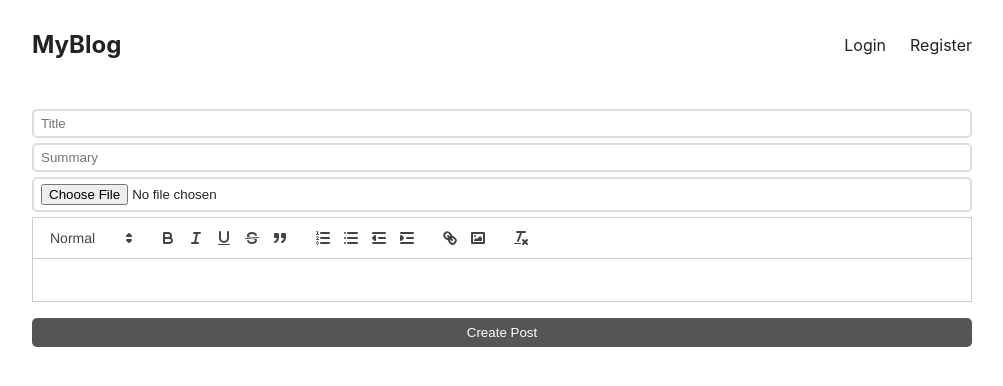
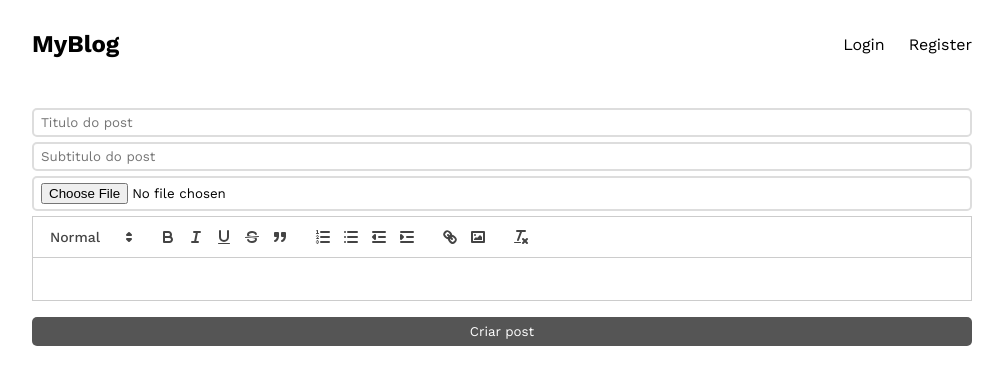
Before and after one commit to Vittor-Emanoel/blog_front, a React (Vite) app: page /create in a window 1280 px wide. Shown: the top 386 px of the page, without its empty margins (138-1141 px from the left). Built offline with nearby package versions, Linux system fonts and the light colour scheme; no server answers.

Commit message:
FEAT: add new font and rename placeholder input create post

```diff
--- a/index.html
+++ b/index.html
@@ -2,9 +2,12 @@
 <html lang="en">
   <head>
     <meta charset="UTF-8" />
+    <link rel="preconnect" href="https://fonts.googleapis.com">
     <link rel="icon" type="image/svg+xml" href="/vite.svg" />
     <meta name="viewport" content="width=device-width, initial-scale=1.0" />
-    <title>Vite + React</title>
+    <link rel="preconnect" href="https://fonts.gstatic.com" crossorigin>
+    <link href="https://fonts.googleapis.com/css2?family=Work+Sans:wght@100;200;300;400;500;600;700;800&display=swap" rel="stylesheet">
+    <title>Blog</title>
   </head>
   <body>
     <div id="root"></div>
--- a/src/App.css
+++ b/src/App.css
@@ -1,11 +1,12 @@
 * {
   box-sizing: border-box;
+  font-family: "Work Sans", sans-serif;
 }
 a {
   cursor: pointer;
 }
 body {
-  color: #222;
+  color: ;
 }
 img {
   max-width: 100%;
--- a/src/components/Header/index.jsx
+++ b/src/components/Header/index.jsx
@@ -30,8 +30,8 @@ export default function Header() {
       <nav>
         {username && (
           <>
-            <Link to="/create">Create new post</Link>
-            <a onClick={logout}>Logout ({username})</a>
+            <Link to="/create">Novo Post</Link>
+            <a onClick={logout}>Sair ({username})</a>
           </>
         )}
         {!username && (
--- a/src/pages/CreatePost/index.jsx
+++ b/src/pages/CreatePost/index.jsx
@@ -65,13 +65,13 @@ export default function CreatePost() {
     <form onSubmit={creteNewPost}>
       <input
         type="text"
-        placeholder="Title"
+        placeholder="Titulo do post"
         value={title}
         onChange={(e) => setTitle(e.target.value)}
       />
       <input
         type="summary"
-        placeholder="Summary"
+        placeholder="Subtitulo do post"
         value={summary}
         onChange={(e) => setSummary(e.target.value)}
       />
@@ -82,7 +82,7 @@ export default function CreatePost() {
         formats={formats}
         onChange={(newValue) => setContent(newValue)}
       />
-      <button style={{ marginTop: "1rem" }}>Create Post</button>
+      <button style={{ marginTop: "1rem" }}>Criar post</button>
     </form>
   );
 }
```
Also changed, not shown: src/pages/Home/styles.js (added).
